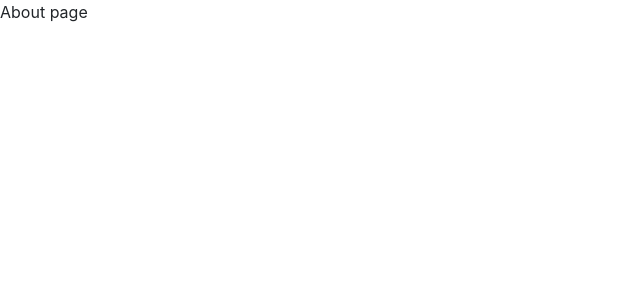
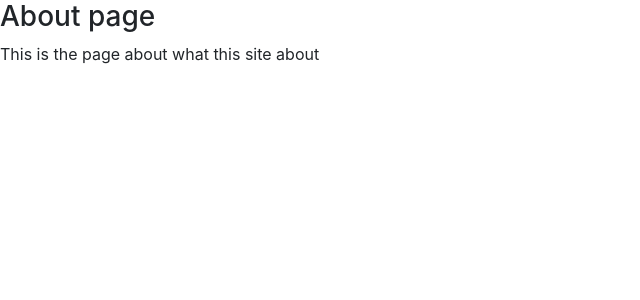
Before and after one commit to alehkonan/first-next-app, a Next.js app: page /about in a window 1280 px wide. Shown: the top 300 px of the page, without its empty margins (0-640 px from the left). Built offline with nearby package versions, Linux system fonts and the light colour scheme.

Commit message:
some fixes

```diff
--- a/pages/about.tsx
+++ b/pages/about.tsx
@@ -3,7 +3,10 @@ import React from 'react';
 
 const About: NextPage = () => {
   return (
-    <div>About page</div>
+    <>
+      <h3>About page</h3>
+      <p>This is the page about what this site about</p>
+    </>
   )
 }
 
--- a/pages/index.tsx
+++ b/pages/index.tsx
@@ -8,8 +8,6 @@ interface HomeProps extends Record<string, unknown> {
 }
 
 const Home: FunctionComponent<HomeProps> = ({ text }) => {
-  console.log(text);
-
   return (
     <div className={styles.main}>
       <h1>Main page</h1>
@@ -20,7 +18,9 @@ const Home: FunctionComponent<HomeProps> = ({ text }) => {
 
 export const getStaticProps: GetStaticProps<HomeProps> = () => {
   return {
-    props: { text: '' }
+    props: {
+      text: 'Some changes has been done',
+    }
   }
 }
 
```
